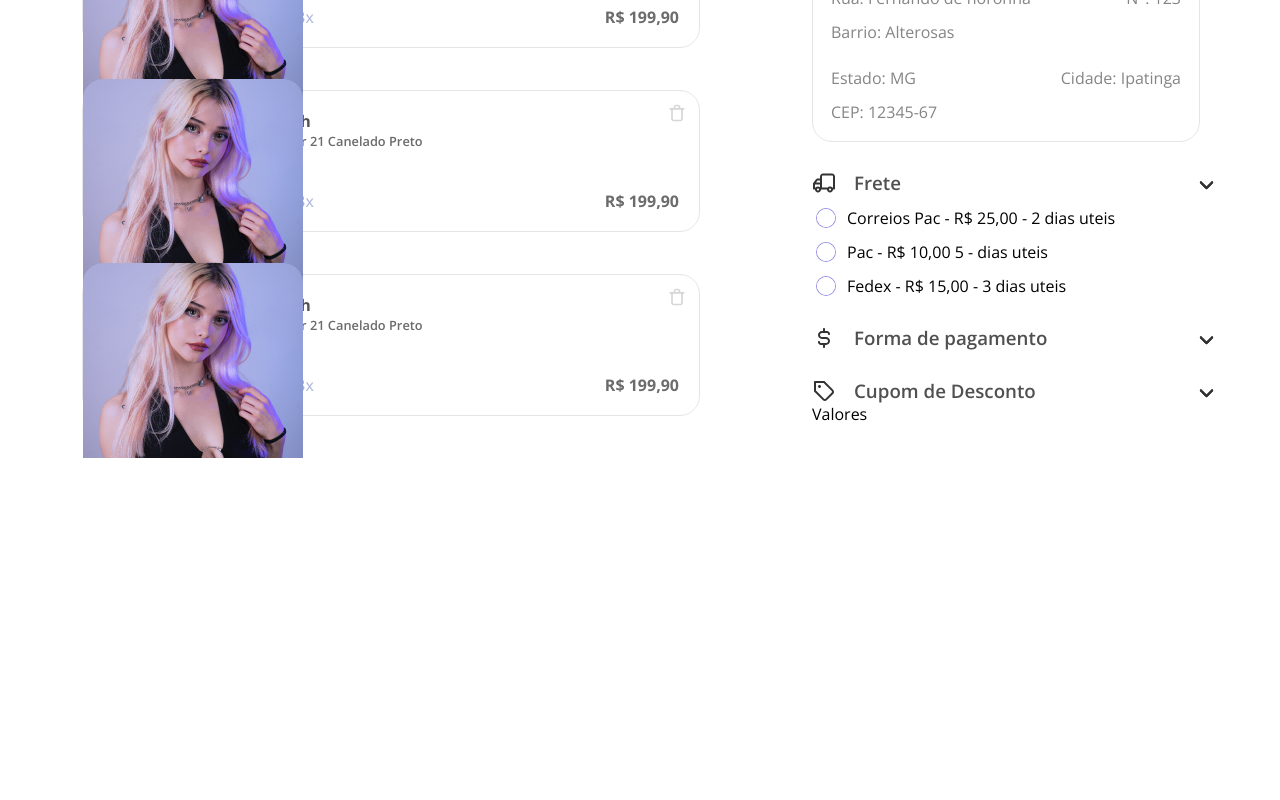
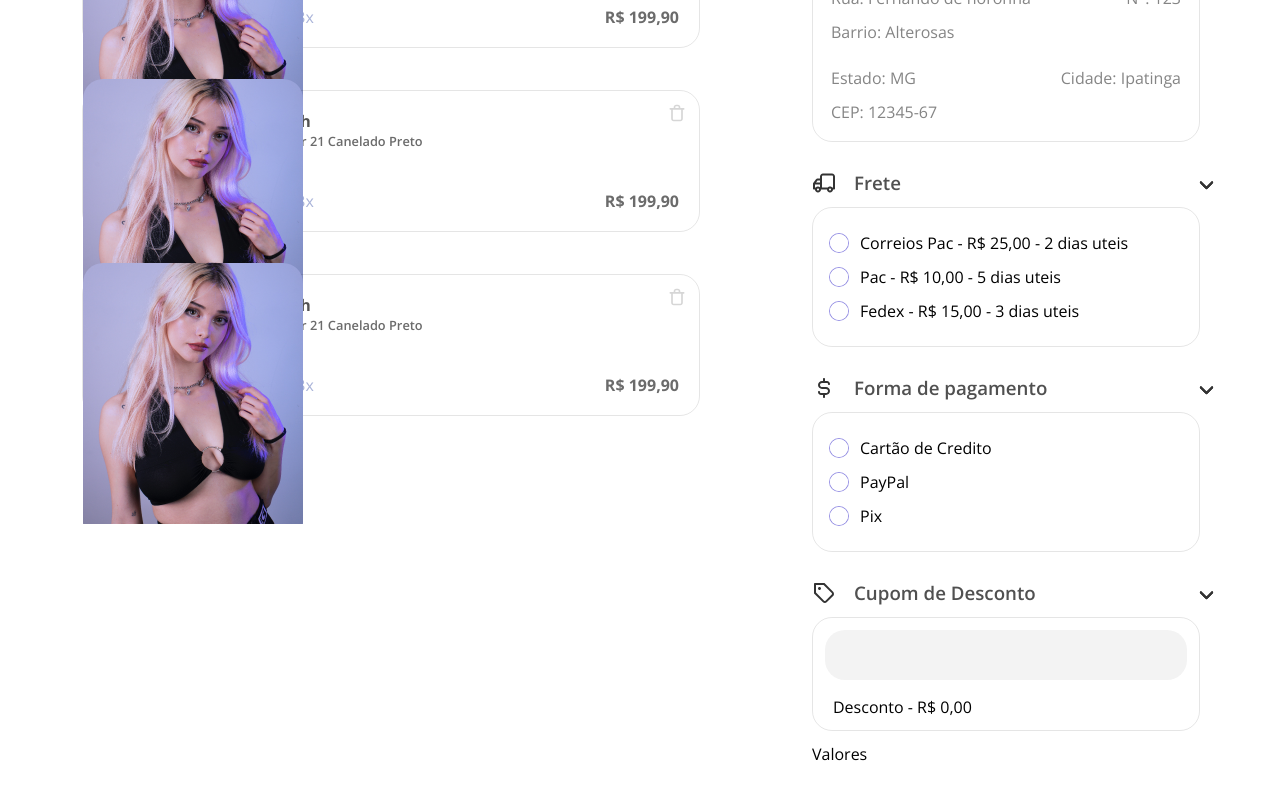
Before and after one commit to marlon307/project-respponse, a Next.js app: page /bag in a window 1280 px wide. Shown: the part 326-1126 px from the top of the page. Before the commit the page ends 934 px from the top, so only its background shows below. Built offline with nearby package versions, Linux system fonts and the light colour scheme.

Commit message:
Page bag checkout

```diff
--- a/components/ComponentsForm/styleInput.module.scss
+++ b/components/ComponentsForm/styleInput.module.scss
@@ -39,7 +39,7 @@
   span {
     display: flex;
     align-items: center;
-    justify-content: start;
+    justify-content: flex-start;
     margin-left: 5px;
     cursor: pointer;
   }
--- a/pages/bag.tsx
+++ b/pages/bag.tsx
@@ -7,7 +7,7 @@ import icoLoaction from '../assets/img/map-marker.svg';
 import icoShip from '../assets/img/truck.svg';
 import icoPay from '../assets/img/payment.svg';
 import icoCupom from '../assets/img/u_tag-alt.svg';
-import { InputRadio } from '../components/ComponentsForm';
+import { Input, InputRadio } from '../components/ComponentsForm';
 
 function bag() {
   return (
@@ -57,9 +57,9 @@ function bag() {
               Frete
             </h3>
           </a>
-          <div>
+          <div className={ style.options }>
             <InputRadio name="Correios Pac - R$ 25,00 - 2 dias uteis" id="correios" family="shippe" />
-            <InputRadio name="Pac - R$ 10,00 5 - dias uteis" id="pac" family="shippe" />
+            <InputRadio name="Pac - R$ 10,00 - 5 dias uteis" id="pac" family="shippe" />
             <InputRadio name="Fedex - R$ 15,00 - 3 dias uteis" id="fedex" family="shippe" />
           </div>
         </div>
@@ -70,6 +70,11 @@ function bag() {
               Forma de pagamento
             </h3>
           </a>
+          <div className={ style.options }>
+            <InputRadio name="Cartão de Credito" id="credit" family="payment" />
+            <InputRadio name="PayPal" id="paypal" family="payment" />
+            <InputRadio name="Pix" id="pix" family="payment" />
+          </div>
         </div>
         <div className={ style.container }>
           <a href="/" className={ style.select }>
@@ -78,6 +83,10 @@ function bag() {
               Cupom de Desconto
             </h3>
           </a>
+          <div className={ style.options }>
+            <Input id="cupom" type="text" name="cupom" placeholder="" />
+            <span className={ style.descount }>Desconto - R$ 0,00</span>
+          </div>
         </div>
         <div className={ style.sume }>
           <span>Valores</span>
--- a/pages/styles/styleBag.module.scss
+++ b/pages/styles/styleBag.module.scss
@@ -50,6 +50,18 @@
   }
 }
 
+.options {
+  padding: 12px 12px;
+  border: 1px solid var(--bodercolor);
+  border-radius: 20px;
+  max-width: 362px;
+
+  .descount {
+    display: flex;
+    margin: 16px 8px 0;
+  }
+}
+
 .select {
   display: flex;
   align-items: center;
```
